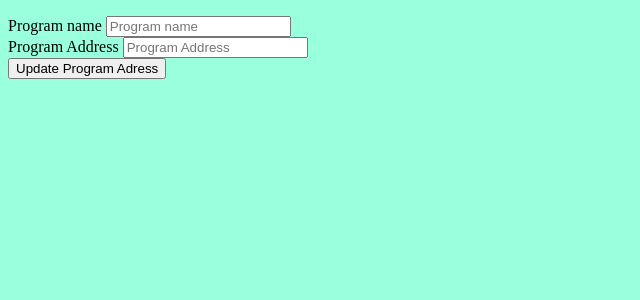
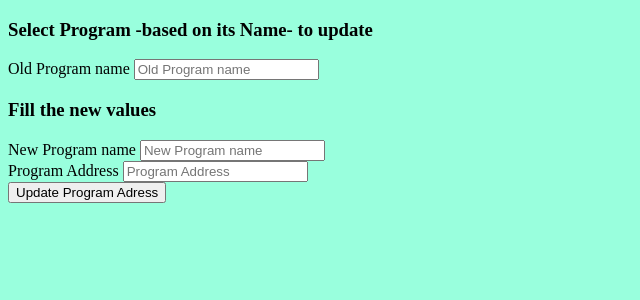
Before and after one commit to GeorgeSot71/NTUA_Databases_ELIDEK, a Flask app: page /update/update_program in a window 1280 px wide. Shown: the part 175-475 px from the top of the page, without its empty margins (0-640 px from the left). Run offline with Flask 2, Linux system fonts and the light colour scheme.

Commit message:
Update update_program.html

```diff
--- a/server/templates/update_program.html
+++ b/server/templates/update_program.html
@@ -4,8 +4,14 @@
     <form class="p-2" class="form" method='POST' action= "/update/update_program">
         <div class="form-row">
         <div class="form-group col-md-6">
-            <label for="program_name">Program name</label>
-            <input type="text" class="form-control" name="program_name" placeholder="Program name">
+            <h3>Select Program -based on its Name- to update</h3>
+            <label for="Old_program_name">Old Program name</label>
+            <input type="text" class="form-control" name="old_program_name" placeholder="Old Program name">
+        </div>
+        <div class="form-group col-md-6">
+            <h3>Fill the new values</h3>
+            <label for="New_program_name">New Program name</label>
+            <input type="text" class="form-control" name="new_program_name" placeholder="New Program name">
         </div>
         <div class="form-group col-md-6">
             <label for="program_address">Program Address</label>
```
